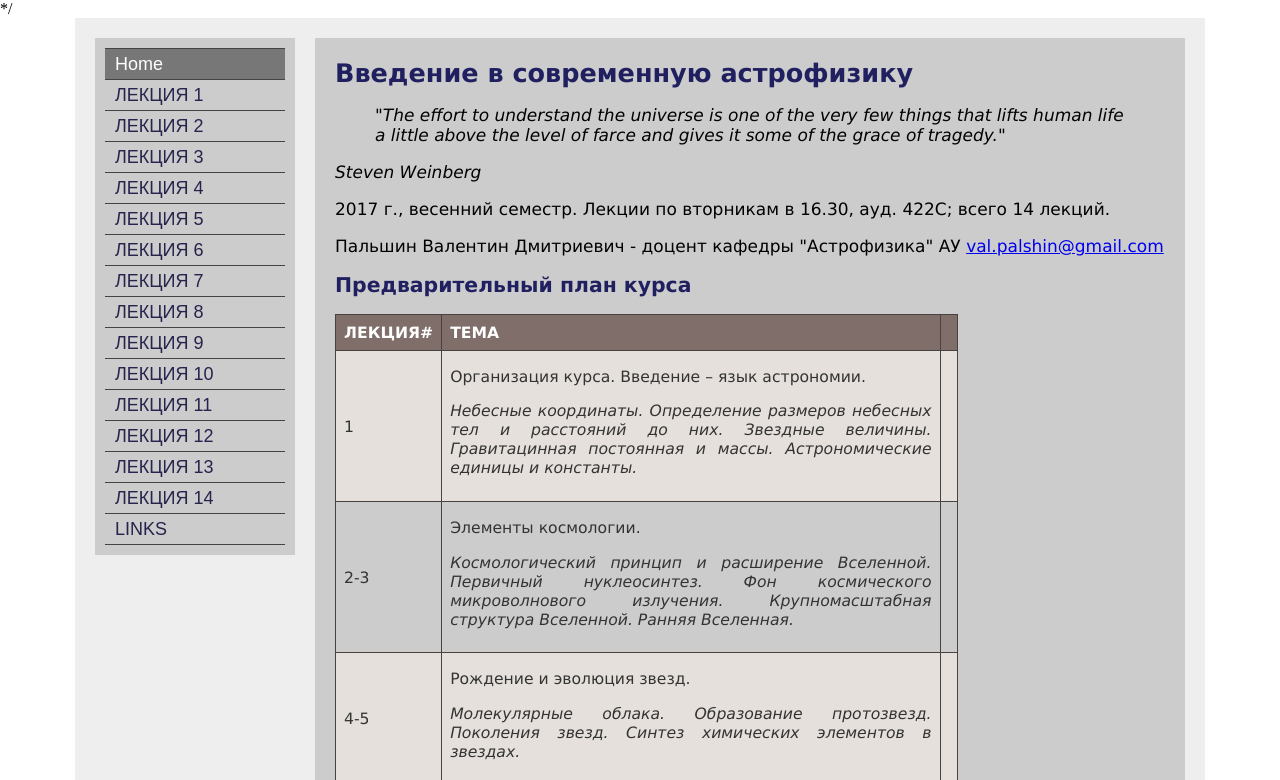
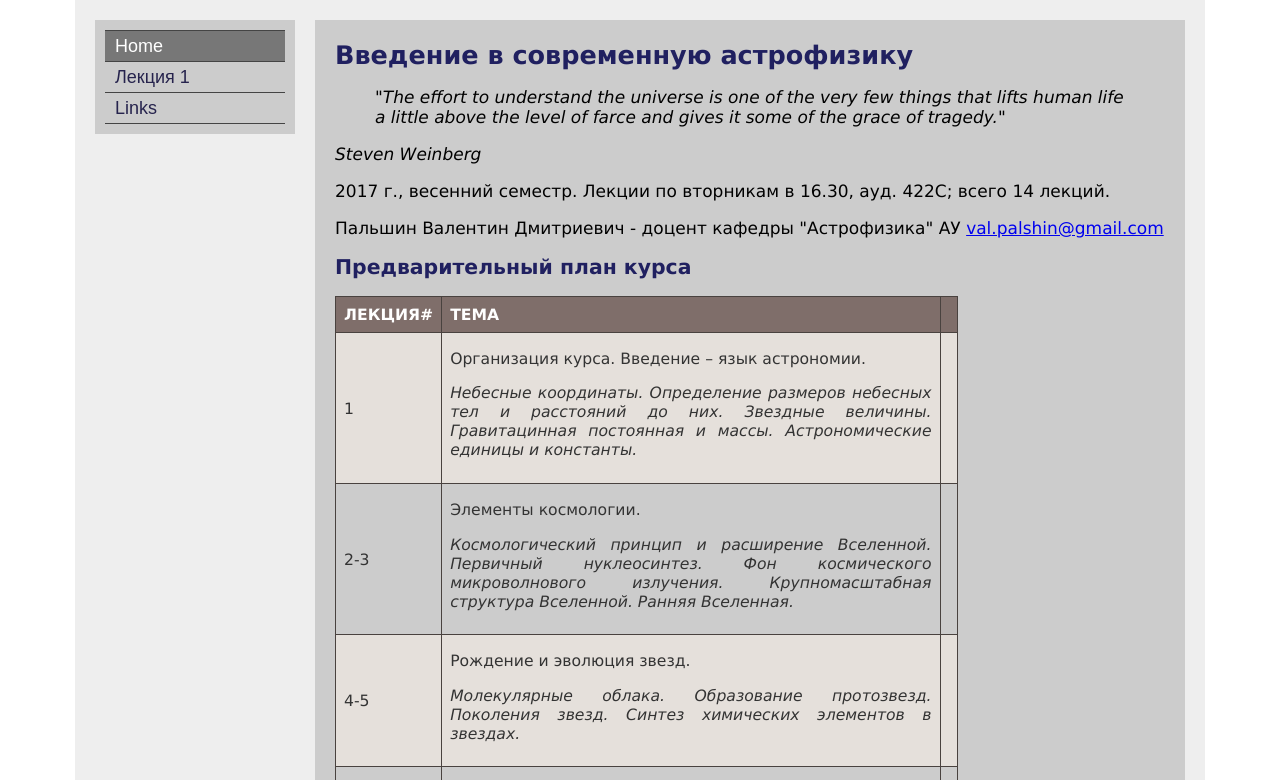
Before and after one commit to ValSPb/ValSPb.github.io, a plain HTML site: page AU/IMA2017/index.html in a window 1280 px wide. Shown: the top 780 px of the page. Drawn offline with Linux system fonts and the light colour scheme.

Commit message:
main page update

```diff
--- a/AU/IMA2017/index.html
+++ b/AU/IMA2017/index.html
@@ -4,7 +4,7 @@
 <meta http-equiv="Content-Type" content="text/html; charset=utf-8"/>
 <title>Introduction to Modern Astrophysics</title>
 <link rel="stylesheet" type="text/css" href="layout.css"/>
-<link rel="stylesheet" type="text/css" href="colors.css"/>*/
+<link rel="stylesheet" type="text/css" href="colors.css"/>
 <link rel="stylesheet" type="text/css" href="table.css"/>
 </head>
 <body>
@@ -13,21 +13,8 @@
   <div class="nav_block">
    <ul>
     <li class="active first"><a href="index.html">Home</a></li>
-    <li><a href="lecture1.html">ЛЕКЦИЯ 1</a></li>
-    <li><a href="lecture2.html">ЛЕКЦИЯ 2</a></li>
-    <li><a href="lecture3.html">ЛЕКЦИЯ 3</a></li>
-    <li><a href="lecture4.html">ЛЕКЦИЯ 4</a></li>
-    <li><a href="lecture5.html">ЛЕКЦИЯ 5</a></li>
-    <li><a href="lecture6.html">ЛЕКЦИЯ 6</a></li>
-    <li><a href="lecture7.html">ЛЕКЦИЯ 7</a></li>
-    <li><a href="lecture8.html">ЛЕКЦИЯ 8</a></li>
-    <li><a href="lecture9.html">ЛЕКЦИЯ 9</a></li>
-    <li><a href="lecture10.html">ЛЕКЦИЯ 10</a></li>
-    <li><a href="lecture11.html">ЛЕКЦИЯ 11</a></li>
-    <li><a href="lecture12.html">ЛЕКЦИЯ 12</a></li>
-    <li><a href="lecture13.html">ЛЕКЦИЯ 13</a></li>
-    <li><a href="lecture14.html">ЛЕКЦИЯ 14</a></li>
-    <li><a href="links.html">LINKS</a></li>
+    <li><a href="lecture1.html">Лекция 1</a></li>
+    <li><a href="links.html">Links</a></li>
    </ul>
   </div>
   <div class="content_block">
@@ -142,9 +129,12 @@ the grace of tragedy.&quot;</em></blockquote>
 <h2>Литература</h2>
 
 <ul>
-<li>Кононович Э.В., Мороз В.И. &quot;Общий курс астрономии&quot, Изд.5 (2015), изд.4 (</li>
-<li>Carroll, Bradley W., and Dale A. Ostlie. &quot;An Introduction to Modern Astrophysics&quot;, 2nd Edition (2006)</a></li>
-<li>Засов А.В., Постнов К.А. &quot;Общая астрофизика&quot;, Изд.3 (2015), Изд.2 (2011), Изд.1(2005)</li>
+<li>Кононович Э.В., Мороз В.И. &quot;Общий курс астрономии&quot, Изд.5 (2015), изд.4 (2011), изд.2 (2004)
+<a href="http://urss.ru/cgi-bin/db.pl?lang=Ru&blang=ru&page=Book&id=195635">книга на сайте издательства</a></li>
+<li>Carroll, Bradley W., and Dale A. Ostlie. &quot;An Introduction to Modern Astrophysics&quot;, 2nd Edition (2006)</a>
+<a href="https://www.amazon.com/Introduction-Modern-Astrophysics-2nd/dp/0805304029">книга на Amazon</a></li>
+<li>Засов А.В., Постнов К.А. &quot;Общая астрофизика&quot;, Изд.3 (2015), Изд.2 (2011), Изд.1(2005)
+<a href="http://urss.ru/cgi-bin/db.pl?lang=Ru&blang=ru&page=Book&id=203586">книга на сайте издательства</a></li>
 </ul>
 
 <h2>Зачёт</h2>
```
